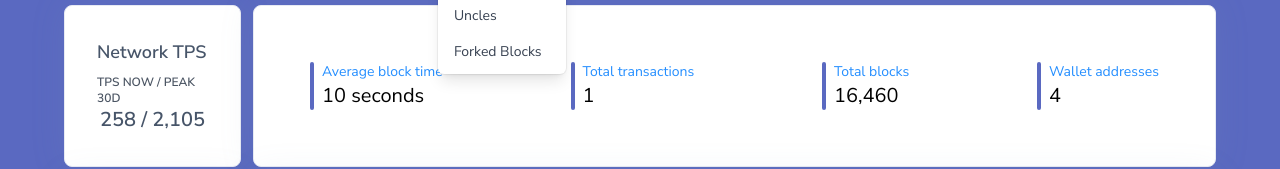
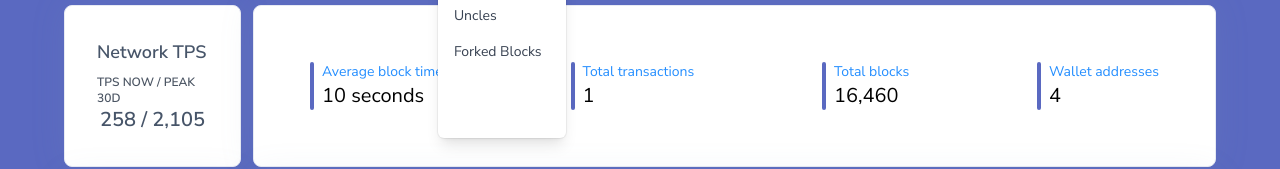
Before and after one commit to noorshanu/memeblock-explorer, a React (Create React App) app: page / in a window 1280 px wide. Both pictures are taken after a click on the button "BlockChain". Shown: the part 146-315 px from the top of the page. Built offline with nearby package versions, Linux system fonts and the light colour scheme.

Commit message:
Update Dropdown2.jsx

```diff
--- a/src/components/Dropdown2.jsx
+++ b/src/components/Dropdown2.jsx
@@ -1,6 +1,6 @@
 import React, { useState } from 'react';
 
-const DropdownButton2 = ({Title,item1,item2,item3,link1,link2,link3}) => {
+const DropdownButton2 = ({Title,item1,item2,item3,link1,link2,link3,Trans,item4,item5,item6,link4,link5,link6}) => {
   const [isOpen, setIsOpen] = useState(false);
 
   const toggleDropdown = () => {
@@ -63,6 +63,22 @@ const DropdownButton2 = ({Title,item1,item2,item3,link1,link2,link3}) => {
             >
               {item3}
             </a>
+
+            <a href="#href" className='text-gray-700 block px-4 py-2 text-lg'>
+{Trans}
+            </a>
+
+            <a  href={link4} className="text-gray-700 block px-4 py-2 text-sm">
+              {item4}
+            </a>
+            <a  href={link5} className="text-gray-700 block px-4 py-2 text-sm">
+              {item5}
+            </a>
+            <a  href={link6} className="text-gray-700 block px-4 py-2 text-sm">
+              {item6}
+            </a>
+
+
           </div>
         </div>
       )}
```
